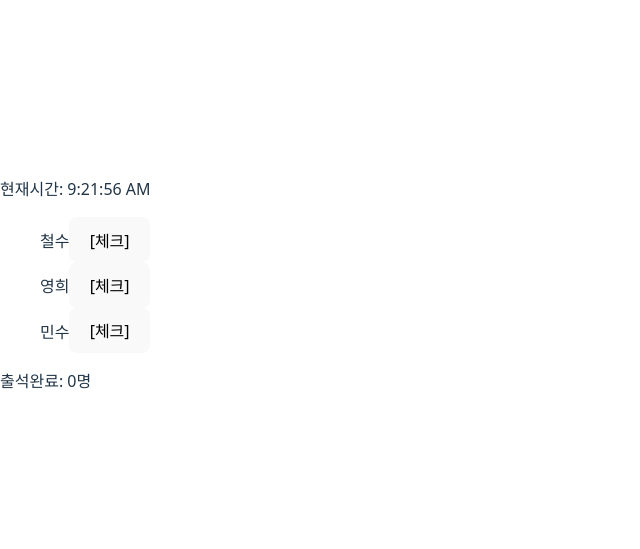
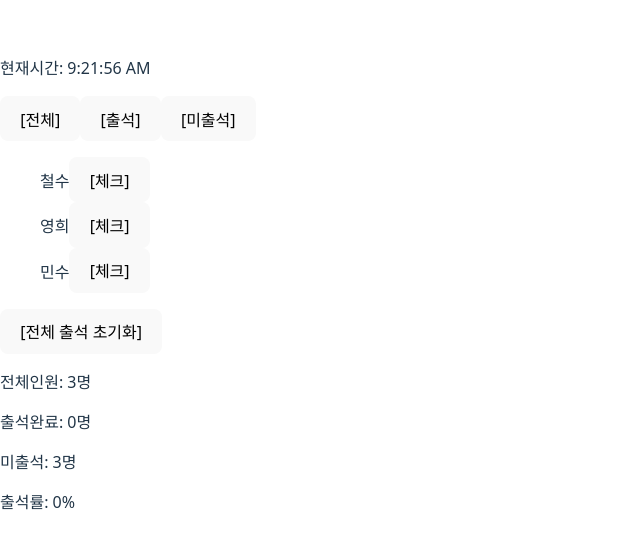
Before and after one commit to JinoPeanut/react-practice, a React (Vite) app in the folder React-practice/: page / in a window 1280 px wide. Shown: the part 115-664 px from the top of the page, without its empty margins (0-640 px from the left). Built offline with nearby package versions, Linux system fonts and the light colour scheme.

Commit message:
25일차 리액트 문제풀이

```diff
--- a/React-practice/src/StudentItem.jsx
+++ b/React-practice/src/StudentItem.jsx
@@ -1,11 +1,20 @@
 import StudentList from "./StudentList"
+import { useState } from "react";
 function StudentItem({ student, setStudents }) {
 
     const handleBtn = () => {
         setStudents(prev => prev.map(
-            s => s.id === student.id
-                ? { ...s, checked: !s.checked }
-                : s
+            s => {
+                if (s.id !== student.id) return s;
+
+                const nextChecked = !s.checked;
+
+                return {
+                    ...s,
+                    checked: nextChecked,
+                    checkedAt: nextChecked ? Date.now() : null,
+                }
+            }
         ))
     }
 
--- a/React-practice/src/StudentList.jsx
+++ b/React-practice/src/StudentList.jsx
@@ -1,13 +1,51 @@
 import StudentItem from "./StudentItem";
+import { useState } from "react";
+import { useMemo } from "react";
 
 function StudentList({ students, setStudents }) {
 
-    const completedCount = students.filter(s => s.checked).length;
+    const [filter, setFilter] = useState("All");
+
+    const sortStudent = [...students].sort((a, b) => {
+        return a.checked - b.checked;
+    })
+
+    const stats = useMemo(() => {
+        const total = students.length;
+        const completed = students.filter(s => s.checked).length;
+        const unCompleted = students.filter(s => !s.checked).length;
+        const percent = (total === 0) ? 0 : Math.floor((completed / total) * 100);
+
+        return {
+            total,
+            completed,
+            unCompleted,
+            percent,
+        }
+    }, [students])
+
+    const filterStudent = sortStudent.filter(s => {
+        if (filter === "All") return true;
+        if (filter === "Done") return s.checked;
+        if (filter === "Todo") return !s.checked;
+    });
+
+    const resetChecked = () => {
+        setStudents(students.map(prev => ({
+            ...prev,
+            checked: false,
+        })))
+    }
 
     return (
         <div>
+            <div>
+                <button onClick={() => setFilter("All")}>[전체]</button>
+                <button onClick={() => setFilter("Done")}>[출석]</button>
+                <button onClick={() => setFilter("Todo")}>[미출석]</button>
+            </div>
             <ul>
-                {students.map(student =>
+                {filterStudent.map(student =>
                     <StudentItem
                         key={student.id}
                         student={student}
@@ -16,7 +54,14 @@ function StudentList({ students, setStudents }) {
                 )}
             </ul>
 
-            <p>출석완료: {completedCount}명</p>
+            <div>
+                <button onClick={resetChecked}>[전체 출석 초기화]</button>
+            </div>
+
+            <p>전체인원: {stats.total}명</p>
+            <p>출석완료: {stats.completed}명</p>
+            <p>미출석: {stats.unCompleted}명</p>
+            <p>출석률: {stats.percent}%</p>
         </div>
     )
 }
```
